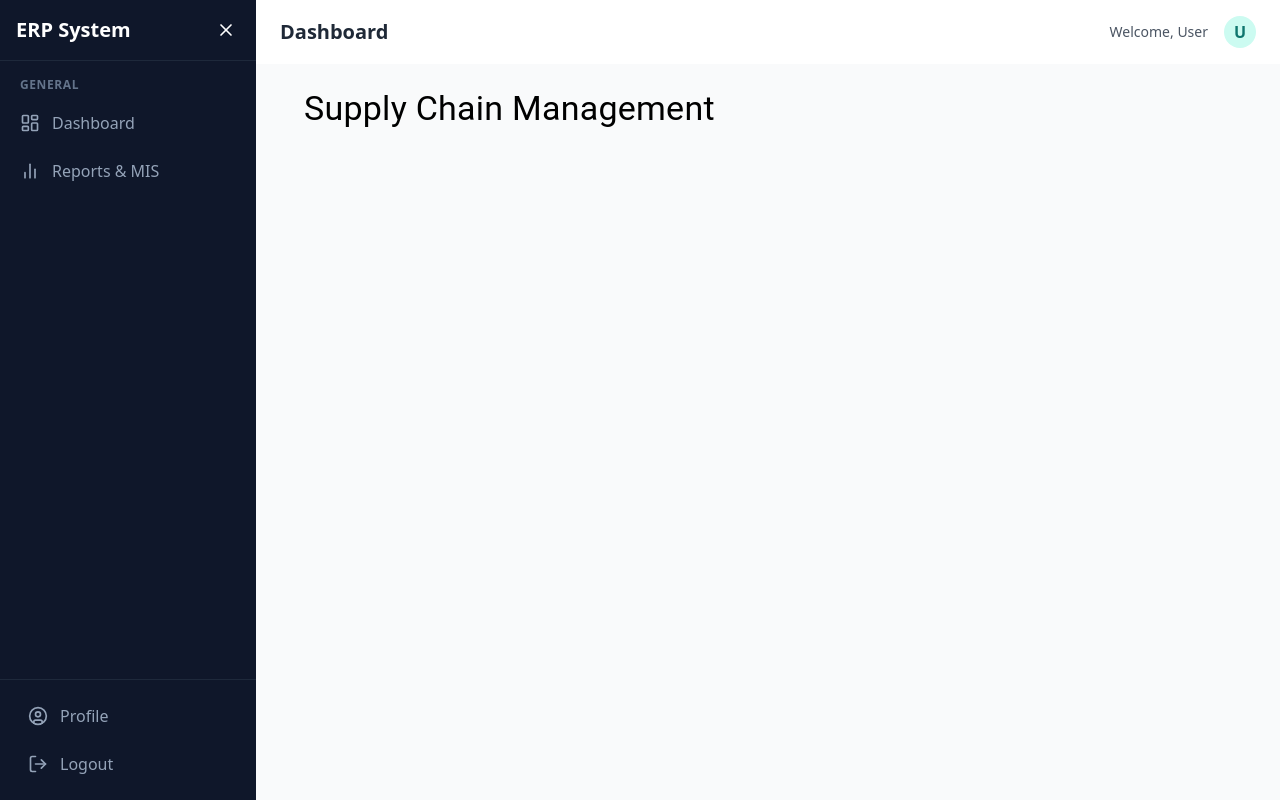
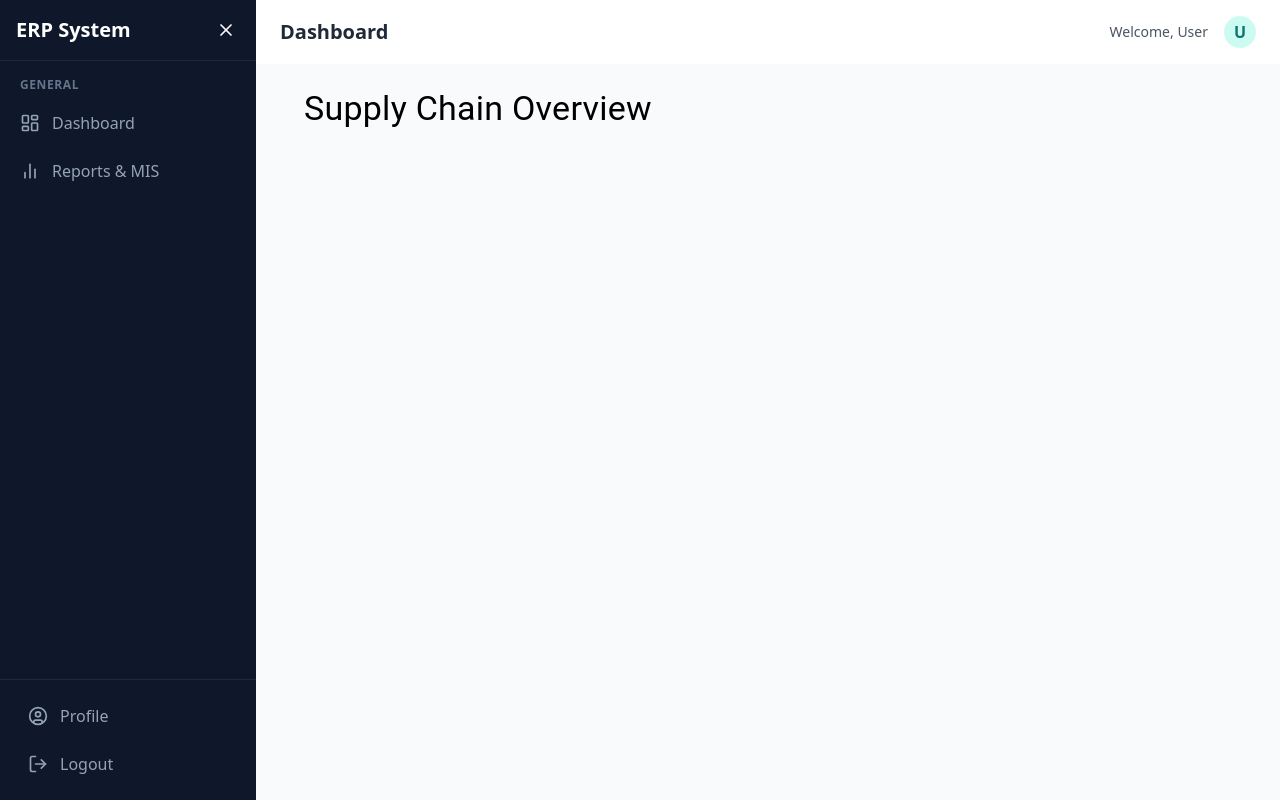
Before and after one commit to ksuvii21/ERP-MERN, a React (Vite) app in the folder frontend/: page /app/manufacturing/supply-chain in a window 1280 px wide. Built offline with nearby package versions, Linux system fonts and the light colour scheme.

Commit message:
Update SupplyChain.jsx

```diff
--- a/frontend/src/pages/Manufacturing/SupplyChain.jsx
+++ b/frontend/src/pages/Manufacturing/SupplyChain.jsx
@@ -5,9 +5,9 @@ const SupplyChain = () => {
   return (
     <Container>
       <Typography variant="h4" component="h1" gutterBottom>
-        Supply Chain Management
+        Supply Chain Overview
       </Typography>
-      {/* TODO: Add logistics, supplier coordination, and shipment tracking */}
+      {/* TODO: Display supply chain visualization, from suppliers to production to customers */}
     </Container>
   );
 };
```
